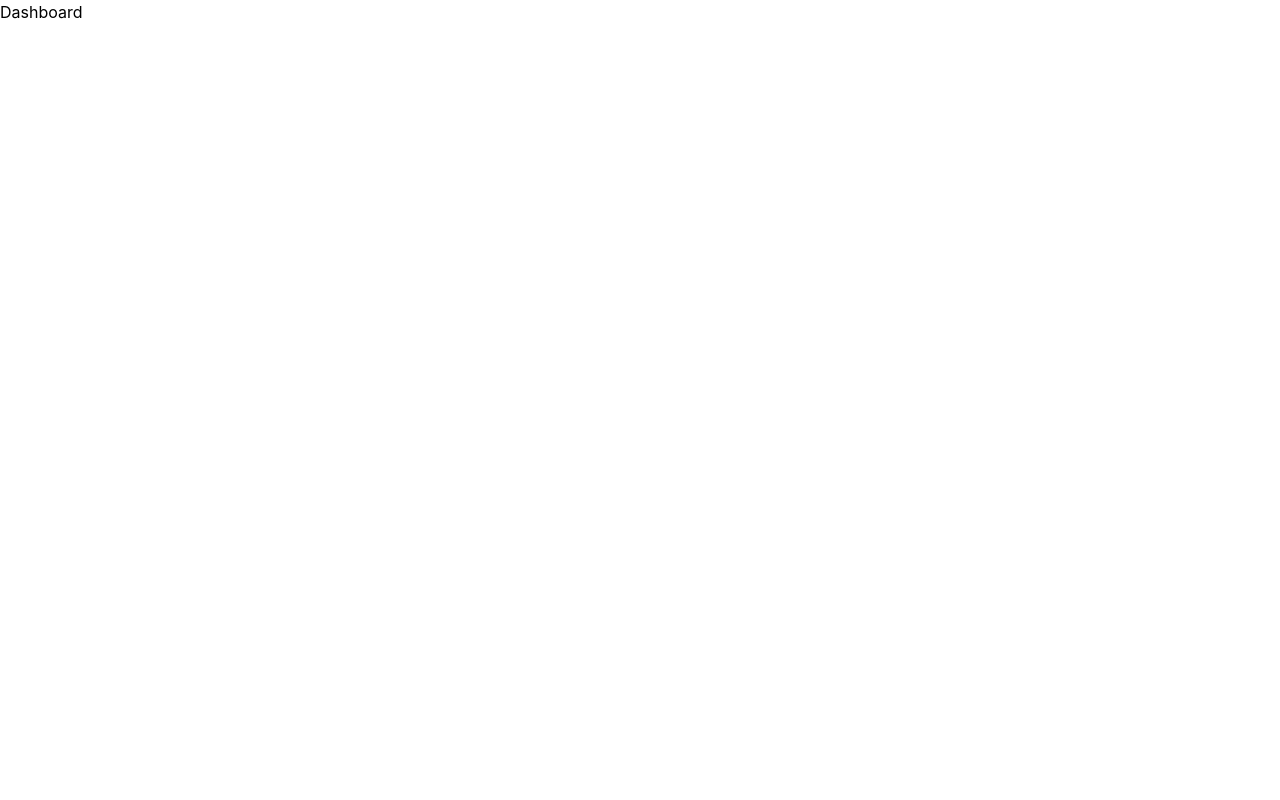
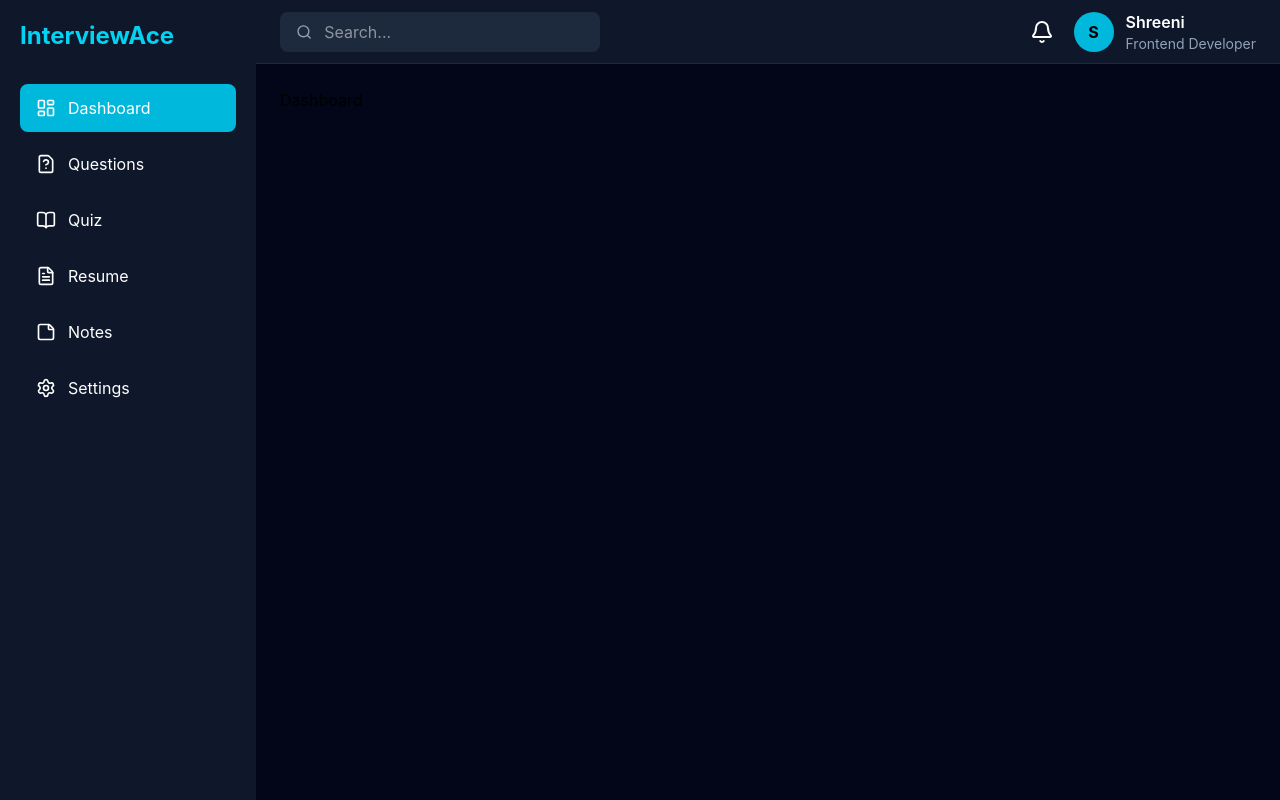
Before and after one commit to shreenib-web/interview-ace-ai, a React (Vite) app: page /dashboard in a window 1280 px wide. Built offline with nearby package versions, Linux system fonts and the light colour scheme.

Commit message:
Create reusable dashboard layout with sidebar and topbar

```diff
--- /dev/null
+++ b/src/components/dashboard/Dashboard.jsx
@@ -0,0 +1,15 @@
+function Dashboard() {
+  return (
+    <>
+      <h1 className="text-3xl font-bold text-white">
+        Welcome Back 👋
+      </h1>
+
+      <p className="text-slate-400 mt-2">
+        Ready to practice today?
+      </p>
+    </>
+  );
+}
+
+export default Dashboard;
--- /dev/null
+++ b/src/components/dashboard/Sidebar.jsx
@@ -0,0 +1,53 @@
+import { NavLink } from "react-router-dom";
+import {
+  LayoutDashboard,
+  BookOpen,
+  FileQuestion,
+  FileText,
+  StickyNote,
+  Settings,
+} from "lucide-react";
+
+const menus = [
+  { name: "Dashboard", icon: LayoutDashboard, path: "/dashboard" },
+  { name: "Questions", icon: FileQuestion, path: "/questions" },
+  { name: "Quiz", icon: BookOpen, path: "/quiz" },
+  { name: "Resume", icon: FileText, path: "/resume" },
+  { name: "Notes", icon: StickyNote, path: "/notes" },
+  { name: "Settings", icon: Settings, path: "/settings" },
+];
+
+function Sidebar() {
+  return (
+    <aside className="w-64 bg-slate-900 text-white p-5">
+      <h1 className="text-2xl font-bold text-cyan-400 mb-8">
+        InterviewAce
+      </h1>
+
+      <nav className="space-y-2">
+        {menus.map((menu) => {
+          const Icon = menu.icon;
+
+          return (
+            <NavLink
+              key={menu.name}
+              to={menu.path}
+              className={({ isActive }) =>
+                `flex items-center gap-3 px-4 py-3 rounded-lg transition ${
+                  isActive
+                    ? "bg-cyan-500 text-white"
+                    : "hover:bg-slate-800"
+                }`
+              }
+            >
+              <Icon size={20} />
+              {menu.name}
+            </NavLink>
+          );
+        })}
+      </nav>
+    </aside>
+  );
+}
+
+export default Sidebar;
--- /dev/null
+++ b/src/components/dashboard/Topbar.jsx
@@ -0,0 +1,40 @@
+import { Bell, Search } from "lucide-react";
+
+function Topbar() {
+  return (
+    <header className="bg-slate-900 border-b border-slate-800 h-16 px-6 flex items-center justify-between">
+
+      <div className="flex items-center gap-3 bg-slate-800 px-4 py-2 rounded-lg w-80">
+        <Search size={18} className="text-slate-400" />
+        <input
+          type="text"
+          placeholder="Search..."
+          className="bg-transparent outline-none text-white w-full"
+        />
+      </div>
+
+      <div className="flex items-center gap-5">
+        <Bell className="text-white cursor-pointer" />
+
+        <div className="flex items-center gap-3">
+          <div className="w-10 h-10 rounded-full bg-cyan-500 flex items-center justify-center font-bold">
+            S
+          </div>
+
+          <div>
+            <p className="text-white font-semibold">
+              Shreeni
+            </p>
+
+            <p className="text-slate-400 text-sm">
+              Frontend Developer
+            </p>
+          </div>
+        </div>
+      </div>
+
+    </header>
+  );
+}
+
+export default Topbar;
--- /dev/null
+++ b/src/layouts/DashboardLayout.jsx
@@ -0,0 +1,21 @@
+import { Outlet } from "react-router-dom";
+import Sidebar from "../components/dashboard/Sidebar";
+import Topbar from "../components/dashboard/Topbar";
+
+function DashboardLayout() {
+  return (
+    <div className="flex min-h-screen bg-slate-950">
+      <Sidebar />
+
+      <div className="flex-1 flex flex-col">
+        <Topbar />
+
+        <main className="p-6">
+          <Outlet />
+        </main>
+      </div>
+    </div>
+  );
+}
+
+export default DashboardLayout;
--- a/src/routes/AppRoutes.jsx
+++ b/src/routes/AppRoutes.jsx
@@ -3,6 +3,8 @@ import { Routes, Route } from "react-router-dom";
 import Home from "../pages/public/Home";
 import Login from "../pages/auth/Login";
 import Register from "../pages/auth/Register";
+
+import DashboardLayout from "../layouts/DashboardLayout";
 import Dashboard from "../pages/dashboard/Dashboard";
 
 function AppRoutes() {
@@ -11,9 +13,10 @@ function AppRoutes() {
       <Route path="/" element={<Home />} />
       <Route path="/login" element={<Login />} />
       <Route path="/register" element={<Register />} />
-      <Route path="/dashboard" element={<Dashboard />} />
-      <Route path="/login" element={<Login />} />
-      <Route path="/register" element={<Register />} />
+
+      <Route element={<DashboardLayout />}>
+        <Route path="/dashboard" element={<Dashboard />} />
+      </Route>
     </Routes>
   );
 }
```
